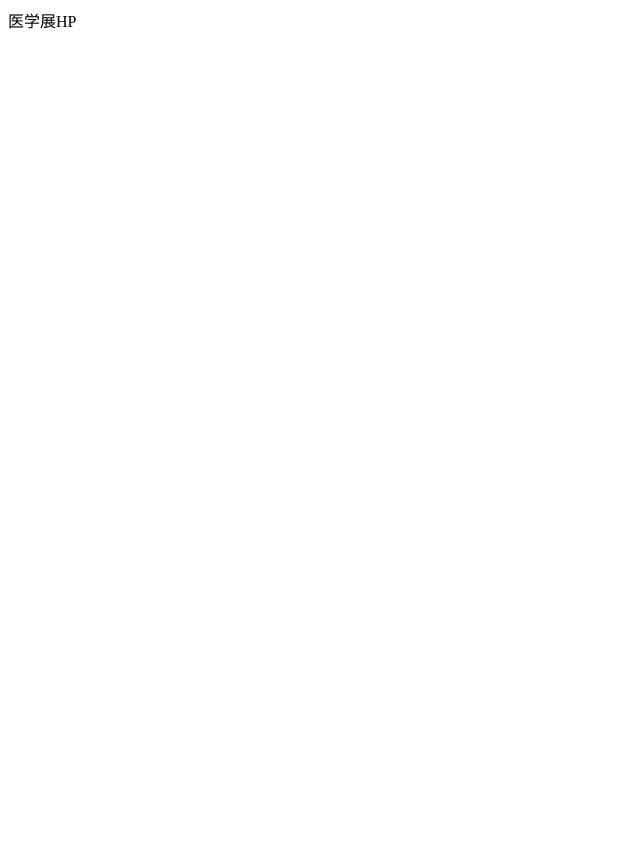
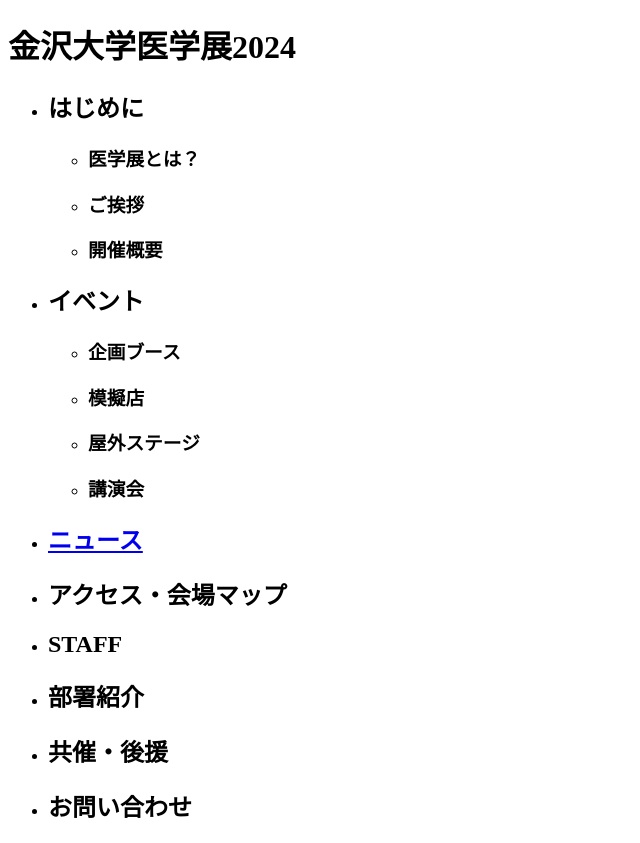
Before and after one commit to lactam6/igakuten, a plain HTML site: page index.html in a window 1280 px wide. Shown: the whole page, without its empty margins (0-640 px from the left). Before the commit the page ends 800 px from the top, so only its background shows below. Drawn offline with Linux system fonts and the light colour scheme.

Commit message:
second_commit

```diff
--- a/index.html
+++ b/index.html
@@ -1 +1,49 @@
-医学展HP
+<!DOCTYPE html>
+<html>
+    <head>
+    </head>
+    <body>
+        <h1>
+            金沢大学医学展2024
+        </h1>
+        <ul>
+            <li>
+                <h2>はじめに</h2>
+                <ul>
+                    <li><h3>医学展とは？</h3></li>
+                    <li><h3>ご挨拶</h3></li>
+                    <li><h3>開催概要</h3></li>
+                </ul>
+            </li>
+            <li>
+                <h2>イベント</h2>
+                <ul>
+                    <li><h3>企画ブース</h3></li>
+                    <li><h3>模擬店</h3></li>
+                    <li><h3>屋外ステージ</h3></li>
+                    <li><h3>講演会</h3></li>
+                </ul>
+            </li>
+            <li>
+                <a href="news.html">
+                    <h2>ニュース</h2>
+                </a>
+            </li>
+            <li>
+                <h2>アクセス・会場マップ</h2>
+            </li>
+            <li>
+                <h2>STAFF</h2>
+            </li>
+            <li>
+                <h2>部署紹介</h2>
+            </li>
+            <li>
+                <h2>共催・後援</h2>
+            </li>
+            <li>
+                <h2>お問い合わせ</h2>
+            </li>
+        </ul>
+    </body>
+</html>
```
Also changed, not shown: main.css (added), news.html (added).
